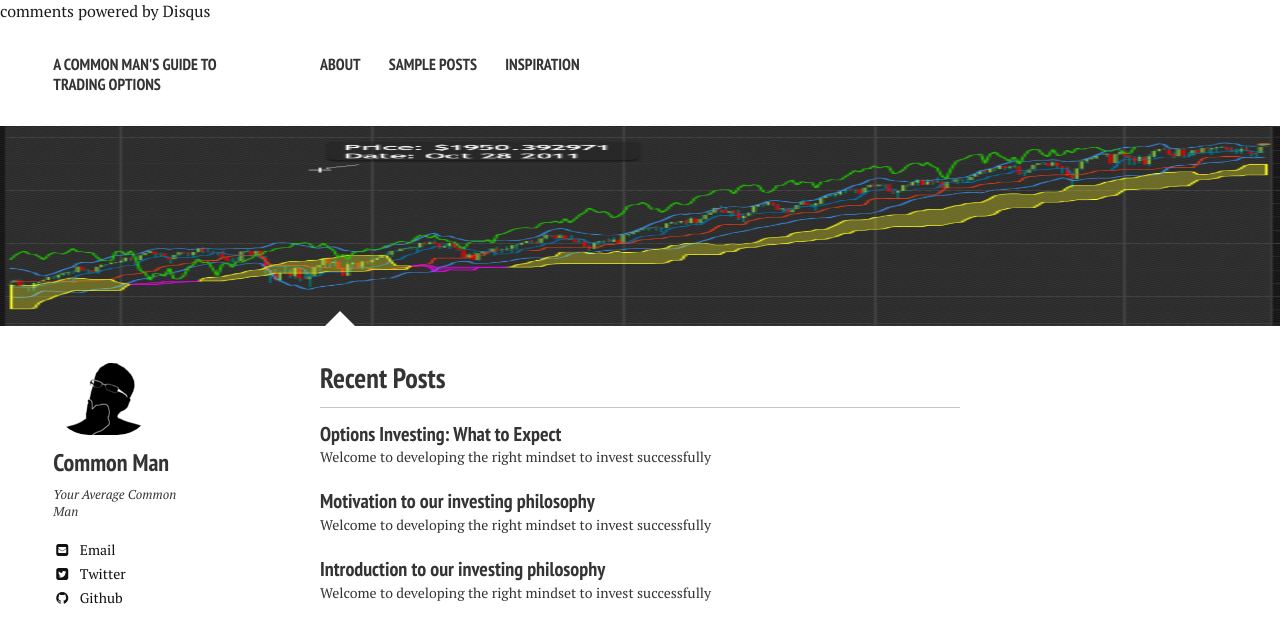
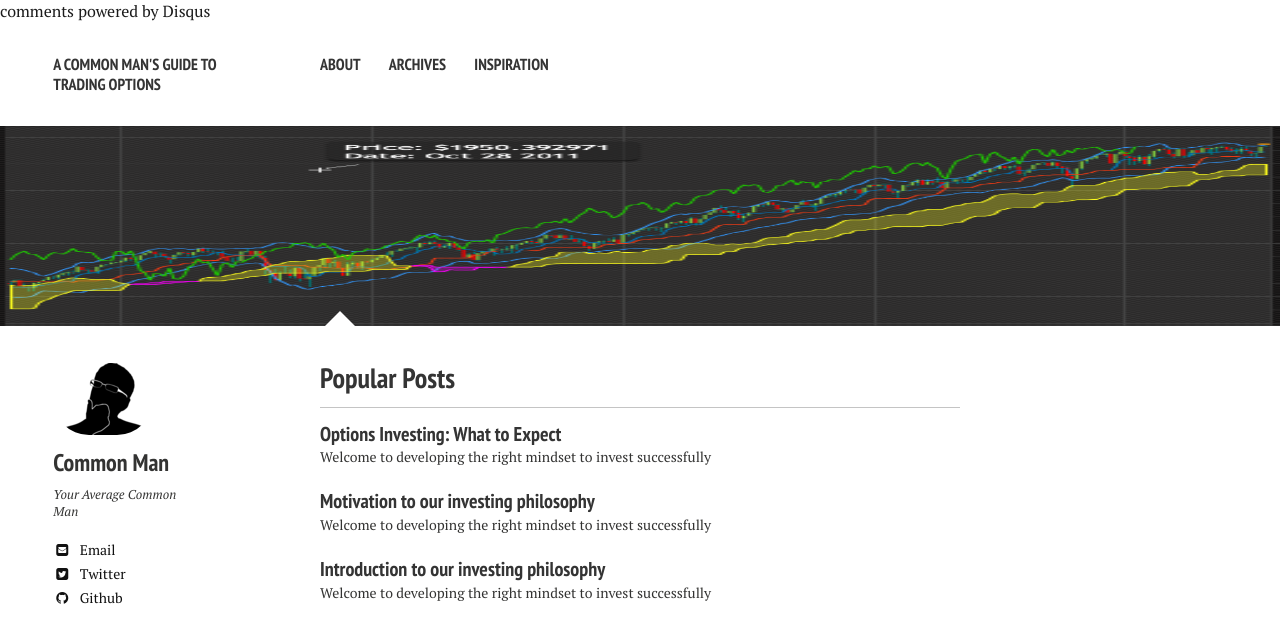
Before and after one commit to mycpuorg/mycpuorg.github.io, a Jekyll site: the page built from index.md, in a window 1280 px wide, cut to the strip 0-656 px from the top of the page. Shown: the top 643 px of the strip. Built offline with Jekyll 4.4.1, drawn with Linux system fonts in a browser that asks for light colours; nearby versions of some CDN libraries; comment, search, counter and statistics services are not loaded.

Commit message:
Change tags for the front page and add 'Archives'

```diff
--- a/_data/navigation.yml
+++ b/_data/navigation.yml
@@ -3,7 +3,7 @@
 - title: About
   url: /about/
 
-- title: Sample Posts
+- title: Archives
   url: /posts/
 
 - title: Inspiration
--- a/_layouts/home.html
+++ b/_layouts/home.html
@@ -37,7 +37,7 @@
     {% include _author-bio.html %}
   </div>
   <div id="index">
-    <h3><a href="{{ site.url}}/posts/">Recent Posts</a></h3>
+    <h3><a href="{{ site.url}}/posts/">Popular Posts</a></h3>
     {% for post in site.posts limit:5 %}
     <article>
       {% if post.link %}
--- a/index.html
+++ b/index.html
@@ -93,7 +93,7 @@
 
 
 
-				    <li><a href="http://www.commonmansoptions.com/posts/" >Sample Posts</a></li>
+				    <li><a href="http://www.commonmansoptions.com/posts/" >Archives</a></li>
 
 
 
@@ -154,7 +154,7 @@
 
   </div>
   <div id="index">
-    <h3><a href="http://www.commonmansoptions.com/posts/">Recent Posts</a></h3>
+    <h3><a href="http://www.commonmansoptions.com/posts/">Popular Posts</a></h3>
 
     <article>
 
```
